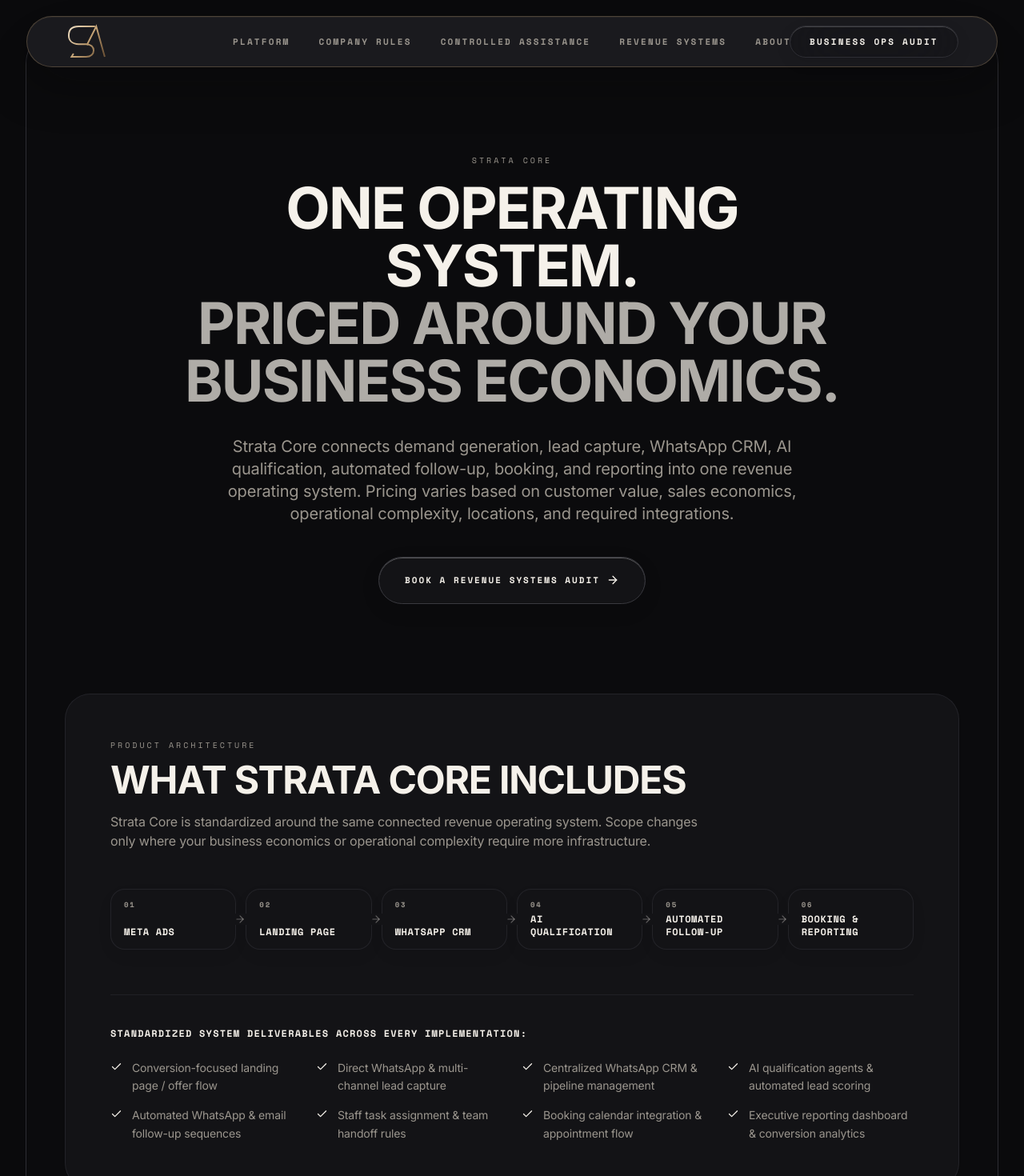
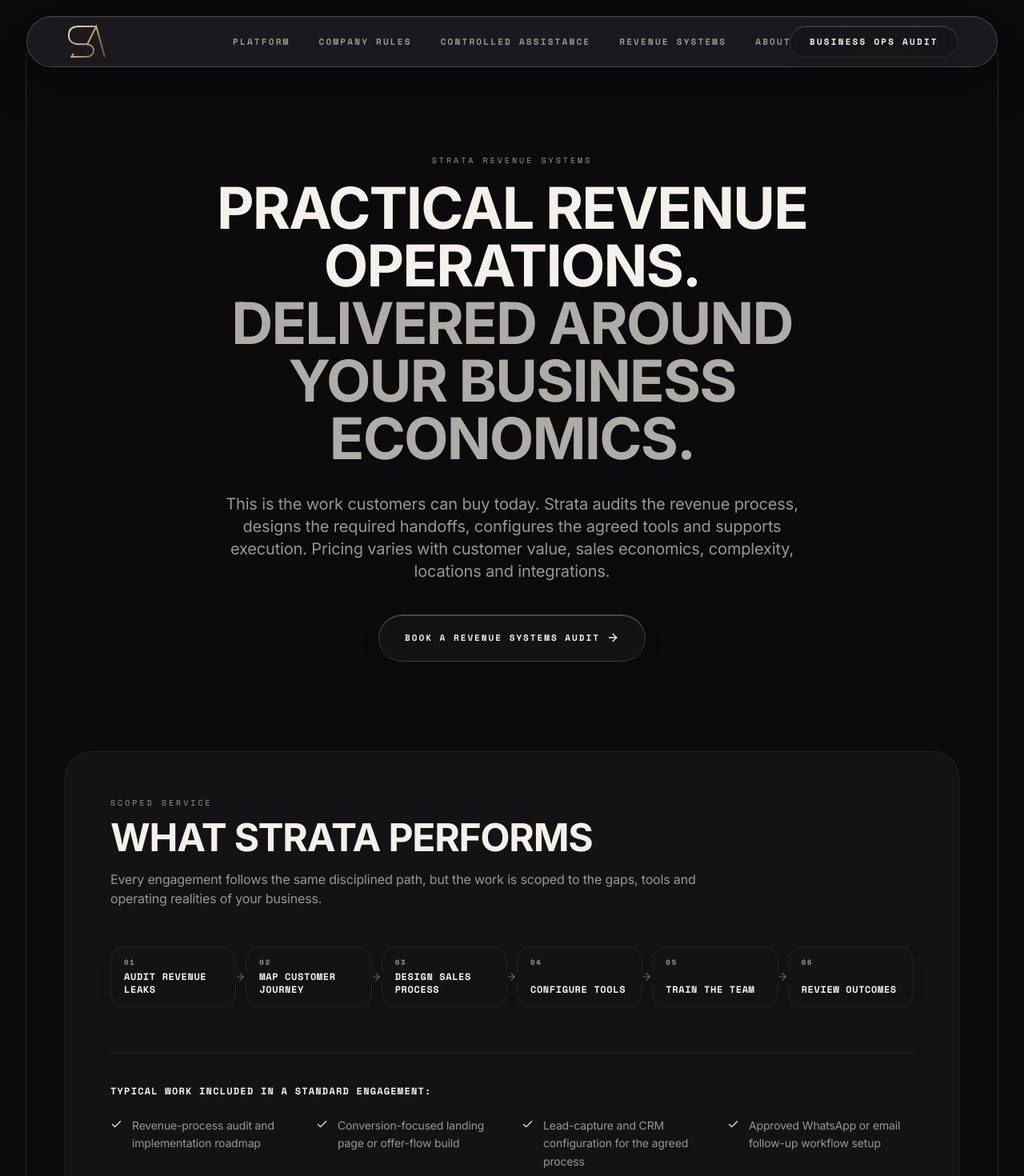
Before and after one commit to startasaasagency26-web/strata-web, a React (Vite) app: page /pricing in a window 1280 px wide. Shown: the top 1470 px of the page at 80% size. Built offline with nearby package versions, Linux system fonts and the light colour scheme.

Commit message:
phase-4-split-revenue-systems-from-platform

```diff
--- a/src/pages/Pricing.tsx
+++ b/src/pages/Pricing.tsx
@@ -5,23 +5,23 @@
 import { Button } from '../components/ui/liquid-glass-button';
 
 const systemFlowSteps = [
-  'Meta Ads',
-  'Landing Page',
-  'WhatsApp CRM',
-  'AI Qualification',
-  'Automated Follow-Up',
-  'Booking & Reporting',
+  'Audit Revenue Leaks',
+  'Map Customer Journey',
+  'Design Sales Process',
+  'Configure Tools',
+  'Train the Team',
+  'Review Outcomes',
 ];
 
 const coreDeliverables = [
-  'Conversion-focused landing page / offer flow',
-  'Direct WhatsApp & multi-channel lead capture',
-  'Centralized WhatsApp CRM & pipeline management',
-  'AI qualification agents & automated lead scoring',
-  'Automated WhatsApp & email follow-up sequences',
-  'Staff task assignment & team handoff rules',
-  'Booking calendar integration & appointment flow',
-  'Executive reporting dashboard & conversion analytics',
+  'Revenue-process audit and implementation roadmap',
+  'Conversion-focused landing page or offer-flow build',
+  'Lead-capture and CRM configuration for the agreed process',
+  'Approved WhatsApp or email follow-up workflow setup',
+  'Staff ownership, handoff and notification rules',
+  'Booking and appointment-flow configuration where required',
+  'Reporting setup with agreed commercial definitions',
+  'Implementation documentation and team handover',
 ];
 
 const pricingFactors = [
@@ -69,7 +69,7 @@
   {
     num: '01',
     title: 'QUALIFY THE BUSINESS',
-    desc: 'We verify whether your offer, market, margins, and sales capacity are commercially suitable for Strata Core.',
+    desc: 'We verify whether your offer, market, margins and sales capacity are commercially suitable for a Revenue Systems engagement.',
   },
   {
     num: '02',
@@ -85,24 +85,24 @@
 
 const faqs = [
   {
-    question: 'What is Strata Core?',
-    answer: 'Strata Core is our standardized AI-powered revenue operating system. It connects Meta advertising, landing pages, WhatsApp CRM, AI qualification, automated follow-up, booking, and reporting into one unified commercial infrastructure.',
+    question: 'What is Strata Revenue Systems?',
+    answer: 'Strata Revenue Systems is a paid service engagement. We diagnose where revenue work is breaking, design the agreed process, configure the required tools and hand the working system over to your team.',
   },
   {
-    question: 'Why does pricing vary if Strata Core is one product?',
-    answer: 'Strata Core uses the same core operating architecture for all clients. However, setup complexity, lead volume, number of locations, custom integrations, and team routing vary depending on your business economics.',
+    question: 'Why does pricing vary?',
+    answer: 'The work changes with lead volume, number of locations, staff roles, existing tools, integrations and the complexity of the revenue process. We quote the implementation and ongoing service around that real delivery scope.',
   },
   {
     question: 'Is ad spend included in the monthly fee?',
-    answer: 'No. Ad spend is billed directly by Meta or TikTok to your business account. Strata\'s monthly fee covers system operation, campaign execution, AI qualification, automation maintenance, and optimization.',
+    answer: 'No. Ad spend is billed directly by Meta or TikTok to your business account. Strata\'s monthly fee covers only the campaign, operations, maintenance and improvement work agreed in your scope.',
   },
   {
     question: 'What is the difference between Standard and Expanded Scope?',
-    answer: 'Standard (from RM 5,000/mo) covers a single business operation with core funnels, CRM, AI, and follow-up. Expanded Scope (from RM 7,500/mo) is designed for multi-location businesses, heavy lead volume, complex sales teams, or custom software integrations.',
+    answer: 'Standard (from RM 5,000/mo) covers one bounded revenue operation. Expanded Scope (from RM 7,500/mo) is for multiple locations, heavier lead volume, larger teams, additional workflows or custom integrations.',
   },
   {
     question: 'What happens during the Revenue Systems Audit?',
-    answer: 'During the audit, we analyze your current lead flow, customer value, margin structure, conversion drop-offs, and software tools to determine if Strata Core is a fit and specify your exact implementation scope.',
+    answer: 'We review how enquiries arrive, who owns each handoff, where follow-up fails, what customers are worth and which tools are already in place. You leave with a recommended service scope, timeline and investment band.',
   },
 ];
 
@@ -118,7 +118,7 @@
             animate={{ opacity: 1, y: 0 }}
             className="text-[10px] font-mono tracking-[0.3em] text-muted uppercase mb-4"
           >
-            STRATA CORE
+            STRATA REVENUE SYSTEMS
           </motion.p>
           <motion.h1
             initial={{ opacity: 0, y: 16 }}
@@ -126,8 +126,8 @@
             transition={{ delay: 0.1 }}
             className="text-4xl md:text-7xl font-display font-bold leading-none tracking-tight text-text mb-8 uppercase"
           >
-            One Operating System. <br />
-            <span className="text-text/70">Priced Around Your Business Economics.</span>
+            Practical revenue operations. <br />
+            <span className="text-text/70">Delivered around your business economics.</span>
           </motion.h1>
           <motion.p
             initial={{ opacity: 0, y: 16 }}
@@ -135,7 +135,7 @@
             transition={{ delay: 0.18 }}
             className="text-muted font-sans text-base md:text-xl leading-relaxed max-w-3xl mx-auto mb-10"
           >
-            Strata Core connects demand generation, lead capture, WhatsApp CRM, AI qualification, automated follow-up, booking, and reporting into one revenue operating system. Pricing varies based on customer value, sales economics, operational complexity, locations, and required integrations.
+            This is the work customers can buy today. Strata audits the revenue process, designs the required handoffs, configures the agreed tools and supports execution. Pricing varies with customer value, sales economics, complexity, locations and integrations.
           </motion.p>
           <motion.div
             initial={{ opacity: 0, y: 16 }}
@@ -157,16 +157,16 @@
         </div>
       </section>
 
-      {/* SECTION 2 — WHAT STRATA CORE INCLUDES */}
+      {/* SECTION 2 — WHAT THE ENGAGEMENT INCLUDES */}
       <section className="container mx-auto px-6 md:px-12 mb-24 md:mb-32">
         <div className="bg-surface border border-border/60 rounded-[32px] p-8 md:p-14 shadow-sm">
           <div className="max-w-3xl mb-12">
-            <p className="text-[10px] font-mono tracking-[0.3em] text-muted uppercase mb-3">PRODUCT ARCHITECTURE</p>
+            <p className="text-[10px] font-mono tracking-[0.3em] text-muted uppercase mb-3">SCOPED SERVICE</p>
             <h2 className="text-3xl md:text-5xl font-display font-bold tracking-tight text-text uppercase mb-4">
-              What Strata Core Includes
+              What Strata Performs
             </h2>
             <p className="text-muted font-sans text-sm md:text-base leading-relaxed">
-              Strata Core is standardized around the same connected revenue operating system. Scope changes only where your business economics or operational complexity require more infrastructure.
+              Every engagement follows the same disciplined path, but the work is scoped to the gaps, tools and operating realities of your business.
             </p>
           </div>
 
@@ -197,7 +197,7 @@
           {/* Standardized Core Deliverables */}
           <div className="border-t border-border/50 pt-10">
             <h4 className="font-mono text-xs font-bold uppercase tracking-widest text-text mb-6">
-              Standardized System Deliverables Across Every Implementation:
+              Typical Work Included in a Standard Engagement:
             </h4>
             <div className="grid grid-cols-1 md:grid-cols-2 lg:grid-cols-4 gap-y-3.5 gap-x-6">
               {coreDeliverables.map((item) => (
@@ -228,7 +228,7 @@
                   STANDARD IMPLEMENTATION
                 </span>
                 <h3 className="text-3xl md:text-4xl font-black text-text uppercase tracking-tight">
-                  Strata Core
+                  Strata Revenue Systems
                 </h3>
               </div>
               <span className="inline-flex items-center px-4 py-1.5 rounded-full bg-gold text-void font-mono text-[9px] font-bold uppercase tracking-widest">
@@ -245,7 +245,7 @@
               <div className="md:border-l md:border-border/50 md:pl-6">
                 <span className="block font-mono text-[10px] uppercase tracking-widest text-muted mb-1">MONTHLY OPERATING FEE</span>
                 <span className="font-mono text-2xl font-bold text-text">FROM RM 5,000 / MO</span>
-                <span className="block text-[10px] font-mono text-muted mt-1">System, AI &amp; media ops</span>
+                <span className="block text-[10px] font-mono text-muted mt-1">Ongoing delivery &amp; improvement</span>
               </div>
               <div className="md:border-l md:border-border/50 md:pl-6">
                 <span className="block font-mono text-[10px] uppercase tracking-widest text-muted mb-1">AD SPEND</span>
@@ -351,7 +351,7 @@
                 Expanded Scope
               </h2>
               <p className="mb-8 font-sans text-base md:text-lg text-muted leading-relaxed max-w-lg">
-                For growing businesses requiring additional infrastructure beyond the standard Strata Core implementation.
+                For growing businesses requiring more delivery work than the standard Revenue Systems engagement.
               </p>
 
               <div className="grid grid-cols-2 gap-4 mb-8 p-5 rounded-2xl bg-surface2 border border-border">
@@ -366,7 +366,7 @@
               </div>
 
               <p className="mb-8 font-sans text-xs text-muted leading-relaxed">
-                Expanded Scope uses the same Strata Core system architecture with additional infrastructure, routing logic, and integrations built around operational requirements.
+                Expanded Scope adds the implementation, routing, permissions and integration work required by more complex operations.
               </p>
 
               <Button
@@ -426,10 +426,10 @@
         <div className="text-center max-w-3xl mx-auto mb-12">
           <p className="text-[10px] font-mono tracking-[0.3em] text-muted uppercase mb-3">OPTIONAL ADD-ONS</p>
           <h2 className="text-3xl md:text-4xl font-display font-bold tracking-tight text-text uppercase mb-3">
-            Optional Strata Core Support &amp; SLA Add-ons
+            Optional Support &amp; SLA Add-ons
           </h2>
           <p className="text-sm font-sans text-muted max-w-2xl mx-auto">
-            Optional post-launch add-ons for businesses requiring ongoing uptime monitoring, technical SLA maintenance, and continuous optimization after Strata Core installation.
+            Optional post-launch services for businesses requiring uptime monitoring, technical maintenance and ongoing improvement after implementation.
           </p>
         </div>
 
@@ -476,7 +476,37 @@
         </div>
       </section>
 
-      {/* SECTION 8 — FAQ & FINAL CTA */}
+      {/* SECTION 8 — STRATA CORE PLATFORM VISION */}
+      <section className="container mx-auto px-6 md:px-12 mb-24 md:mb-32">
+        <div className="rounded-[32px] border border-gold/30 bg-surface2 p-8 text-text shadow-xl shadow-gold/5 md:p-14">
+          <div className="grid gap-10 lg:grid-cols-[1fr_auto] lg:items-end">
+            <div className="max-w-3xl">
+              <p className="mb-4 font-mono text-[10px] font-bold uppercase tracking-[0.3em] text-muted">
+                STRATA CORE · IN DEVELOPMENT · UNPRICED
+              </p>
+              <h2 className="text-3xl font-black uppercase tracking-tight text-text md:text-5xl">
+                A separate platform vision for connected business operations.
+              </h2>
+              <p className="mt-6 text-sm leading-relaxed text-muted md:text-base">
+                Strata Core is being designed as a shared platform for company data, rules, permissions and controlled assistance across multiple interfaces. It is not included in the Revenue Systems prices above and is not presented as a finished product.
+              </p>
+            </div>
+            <Button
+              asChild
+              variant="glassOnDark"
+              size="lg"
+              className="h-auto w-full rounded-full px-8 py-5 font-mono text-[11px] font-bold uppercase tracking-[0.18em] lg:w-auto"
+            >
+              <a href={`${CONTACT.mailto}?subject=Strata%20Core%20Vision%20Demo`} className="flex items-center justify-center gap-3">
+                <span>Vision Demo</span>
+                <ArrowRight size={15} />
+              </a>
+            </Button>
+          </div>
+        </div>
+      </section>
+
+      {/* SECTION 9 — FAQ & FINAL CTA */}
       <section className="container mx-auto px-6 md:px-12 mb-24 md:mb-32">
         <div className="max-w-4xl mx-auto">
           <div className="text-center mb-14">
@@ -498,10 +528,10 @@
           {/* Final Conversion Block */}
           <div className="bg-surface2 text-text rounded-[32px] border border-gold/30 p-8 md:p-14 text-center shadow-xl shadow-gold/5">
             <h3 className="text-3xl md:text-5xl font-black uppercase tracking-tight mb-6 text-text">
-              Ready to price your revenue operating system?
+              Ready to price the work your revenue process needs?
             </h3>
             <p className="text-muted font-sans text-base md:text-lg leading-relaxed max-w-2xl mx-auto mb-10">
-              Book a Revenue Systems Audit. We'll map your current lead flow, review your customer economics, and specify your exact Strata Core implementation scope.
+              Book a Revenue Systems Audit. We'll map the current process, review your customer economics and specify the implementation work, timeline and ongoing service scope.
             </p>
             <Button
               asChild
```
